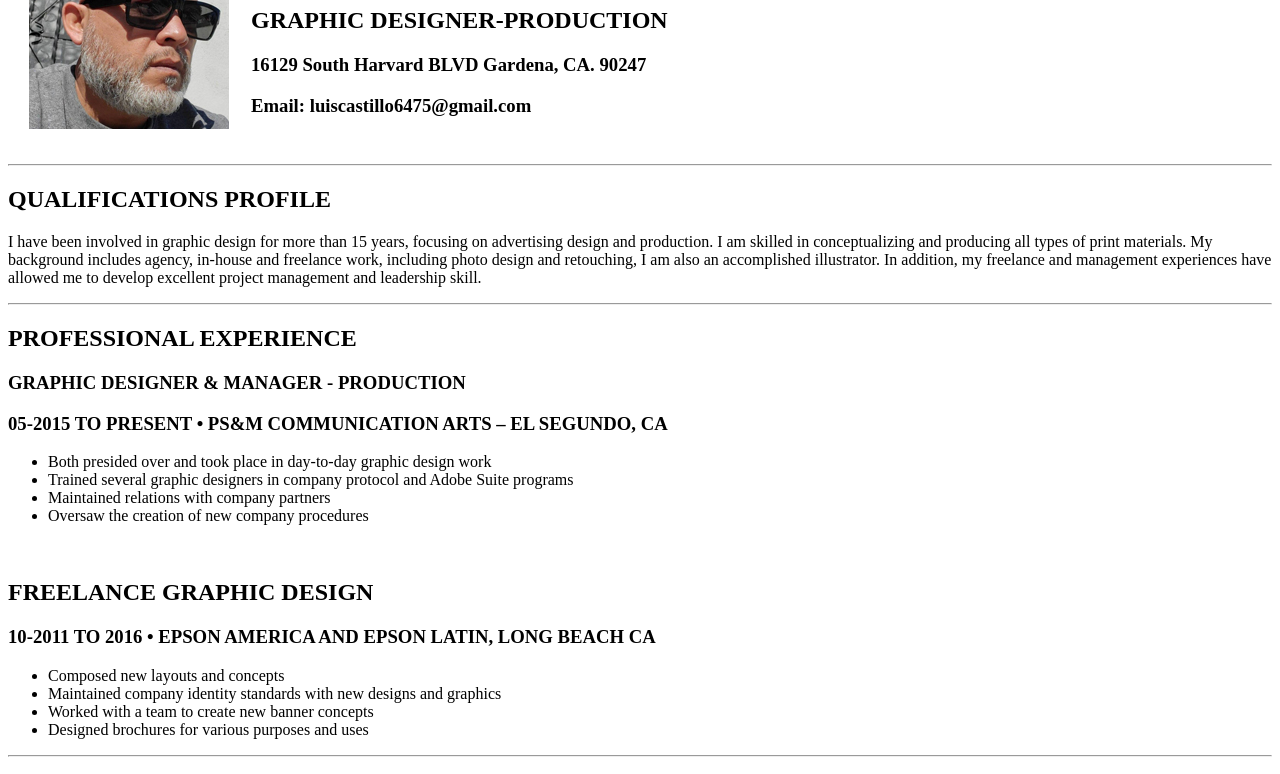
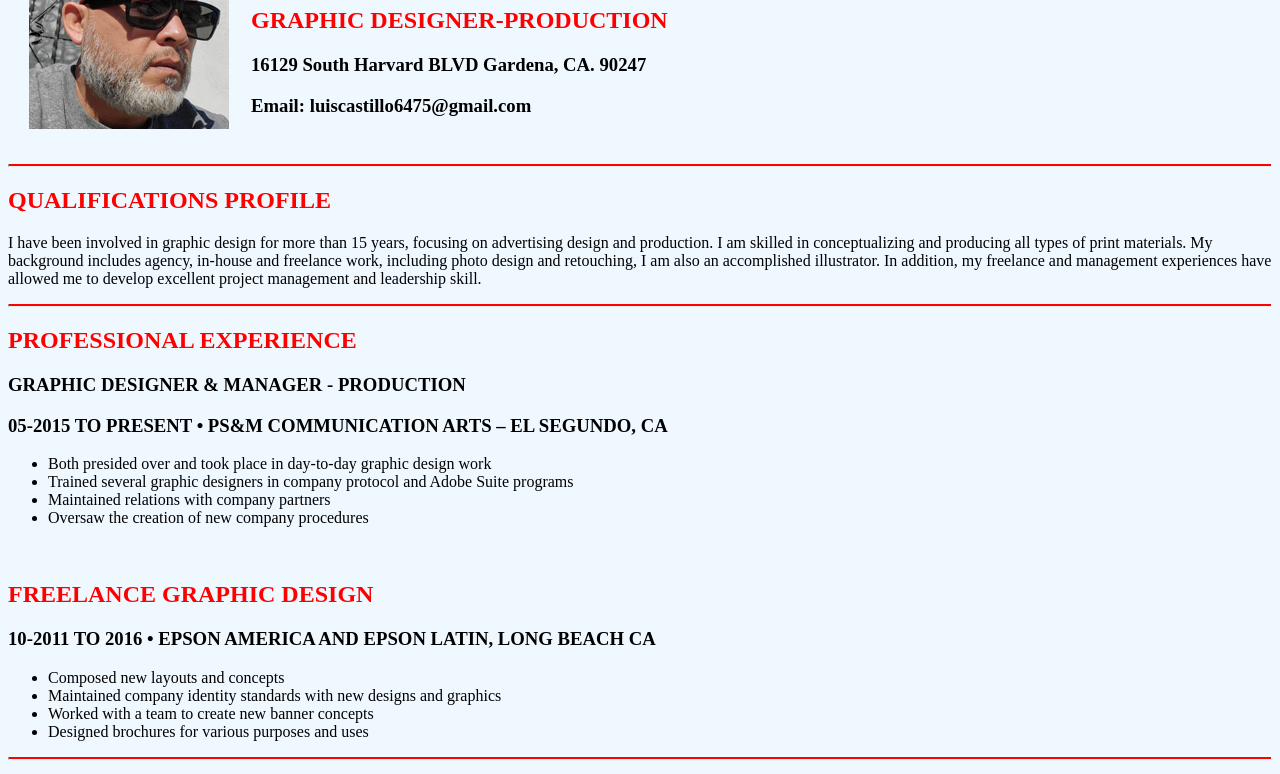
Before and after one commit to Luiscast44/Resume, a plain HTML site: page index.html in a window 1280 px wide. Shown: the part 102-876 px from the top of the page. Drawn offline with Linux system fonts and the light colour scheme.

Commit message:
Add files via upload

```diff
--- a/index.html
+++ b/index.html
@@ -4,6 +4,27 @@
 <head>
   <meta charset="utf-8">
   <title>Luis Personal Site</title>
+  <style>
+    body {
+      background-color: aliceblue;
+    }
+
+    hr {
+      background: red;
+      border-top: 2px;
+      color: #333;
+      height: 2px;
+    }
+
+    h1 {
+      color: black;
+    }
+
+    h2 {
+      color: red;
+    }
+  </style>
+
 </head>
 
 <body>
```
Also changed, not shown: Contact.html (+1 -3 lines).
